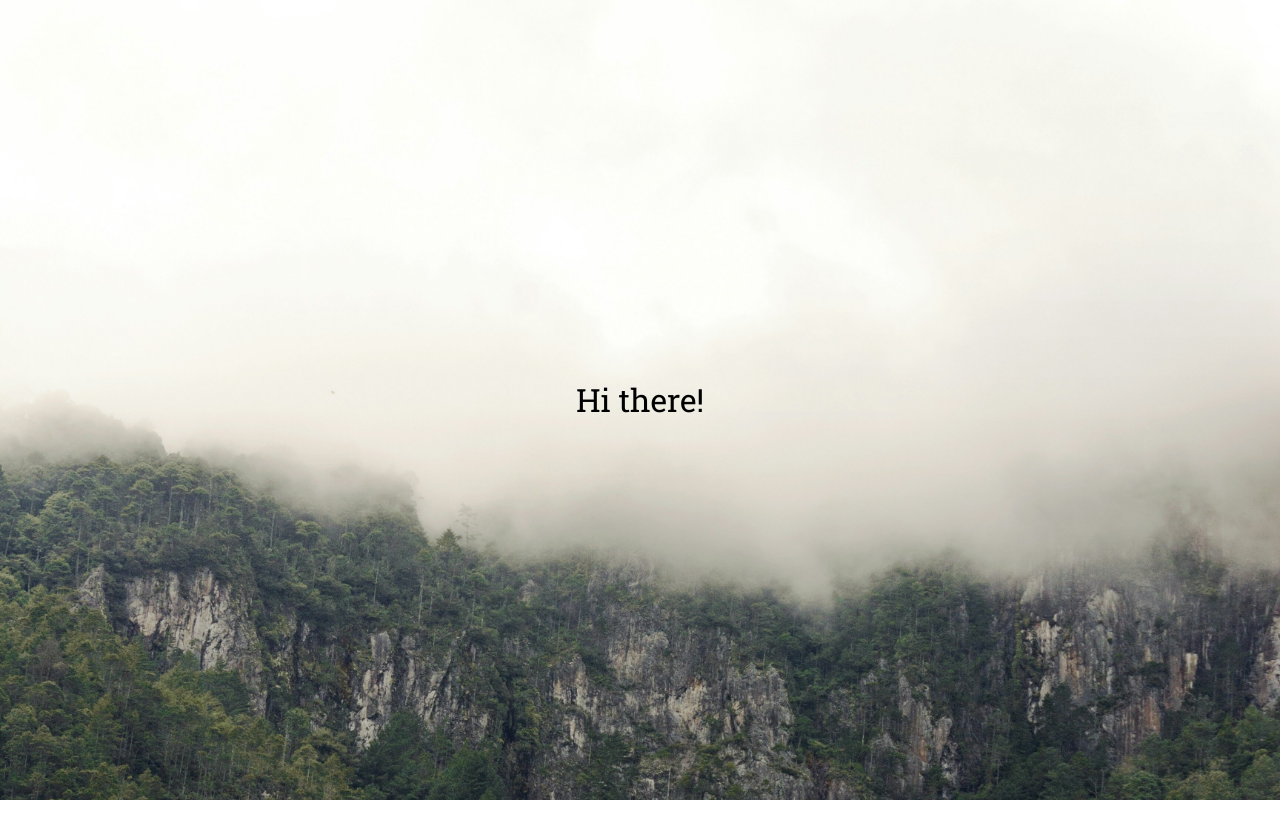
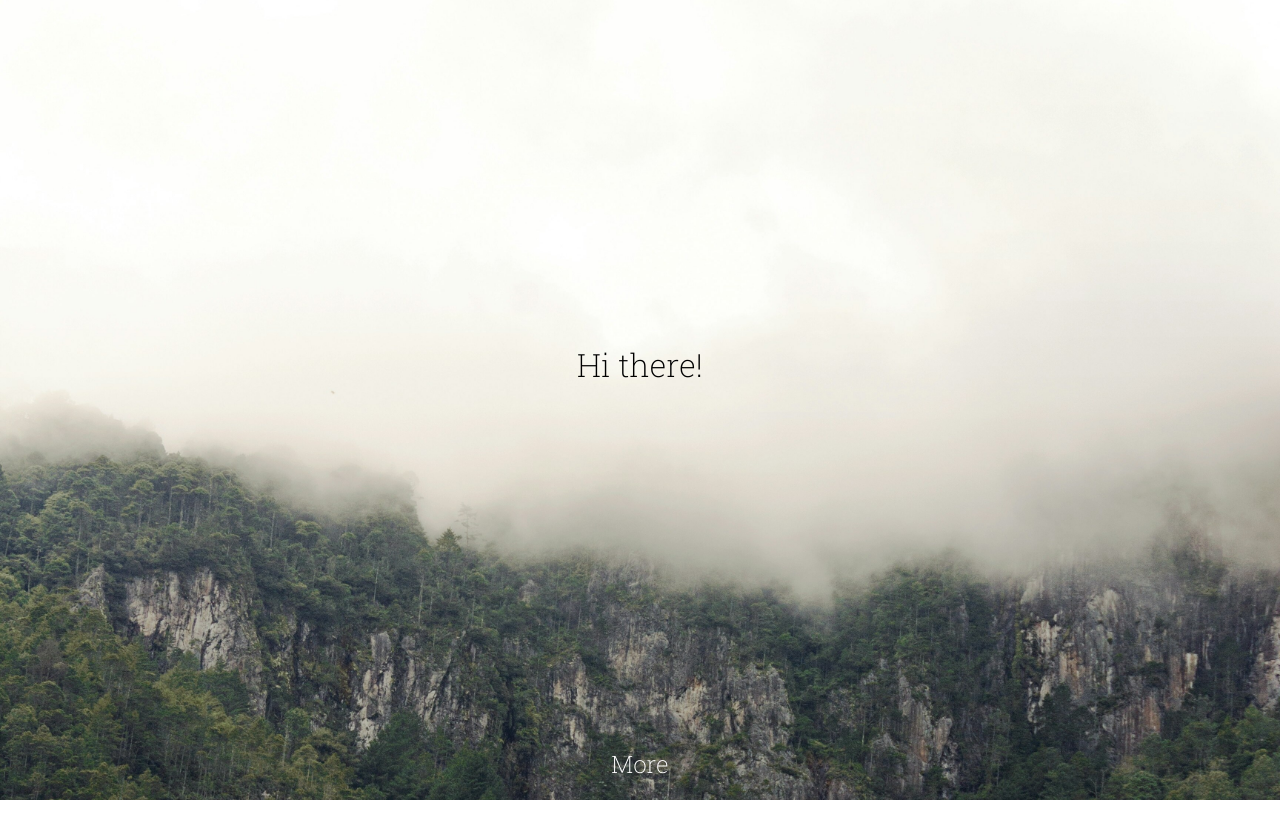
Before and after one commit to 3WDeveloper-GM/capstone_project-frontend_developer_1, a plain HTML site: page index.html in a window 1280 px wide. Shown: the top 838 px of the page. Drawn offline with Linux system fonts and the light colour scheme.

Commit message:
made adjustments into index.js

```diff
--- a/index.html
+++ b/index.html
@@ -21,7 +21,6 @@
       <i>
         <h1>
           <span class="hello-there" id="hello"></span>
-
         </h1>
       </i>
       <i></i>
@@ -29,6 +28,14 @@
       <i></i>
       <i></i>
       <i></i>
+      <i>
+        <h2 class="more">
+          <span>
+            More
+          </span>
+        </h2>
+      </i>
+      <i></i>
     </div>
     <div class="placeholder"></div>
     <script src="./js/index.js"></script>
--- a/js/index.js
+++ b/js/index.js
@@ -1,3 +1,7 @@
+// while (document.readyState !== 'complete') {
+
+// }
+
 window.addEventListener("scroll", blur)
 
 function blur() {
--- a/styles.css
+++ b/styles.css
@@ -33,6 +33,14 @@
 .hello-there {
   font-family: "Roboto Slab", serif;
   font-optical-sizing: auto;
-  font-weight: 400;
+  font-weight: 200;
   font-style: normal;
  }
+
+.more {
+  font-family: "Roboto Slab", serif;
+  font-optical-sizing: auto;
+  font-weight: 200;
+  font-style: normal;
+  color: white;
+}
```
